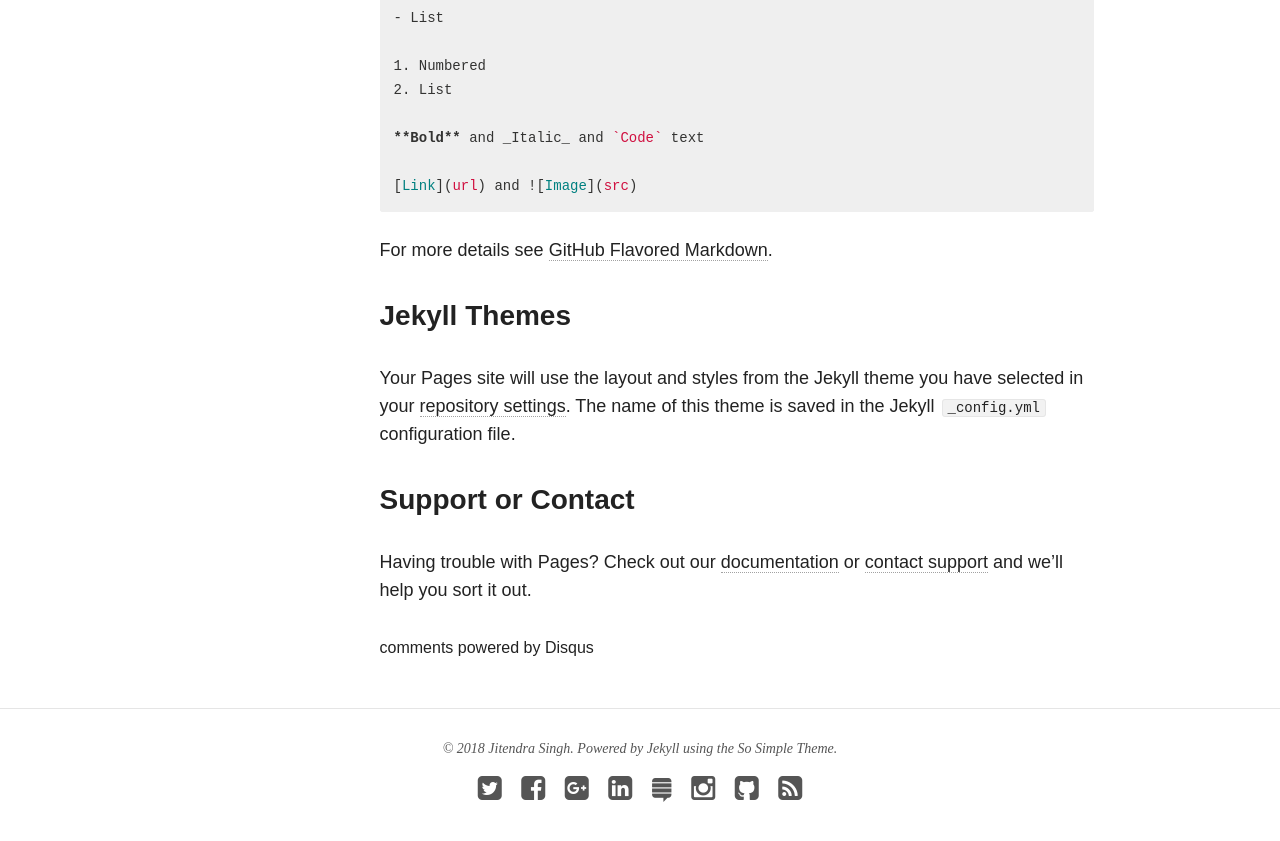
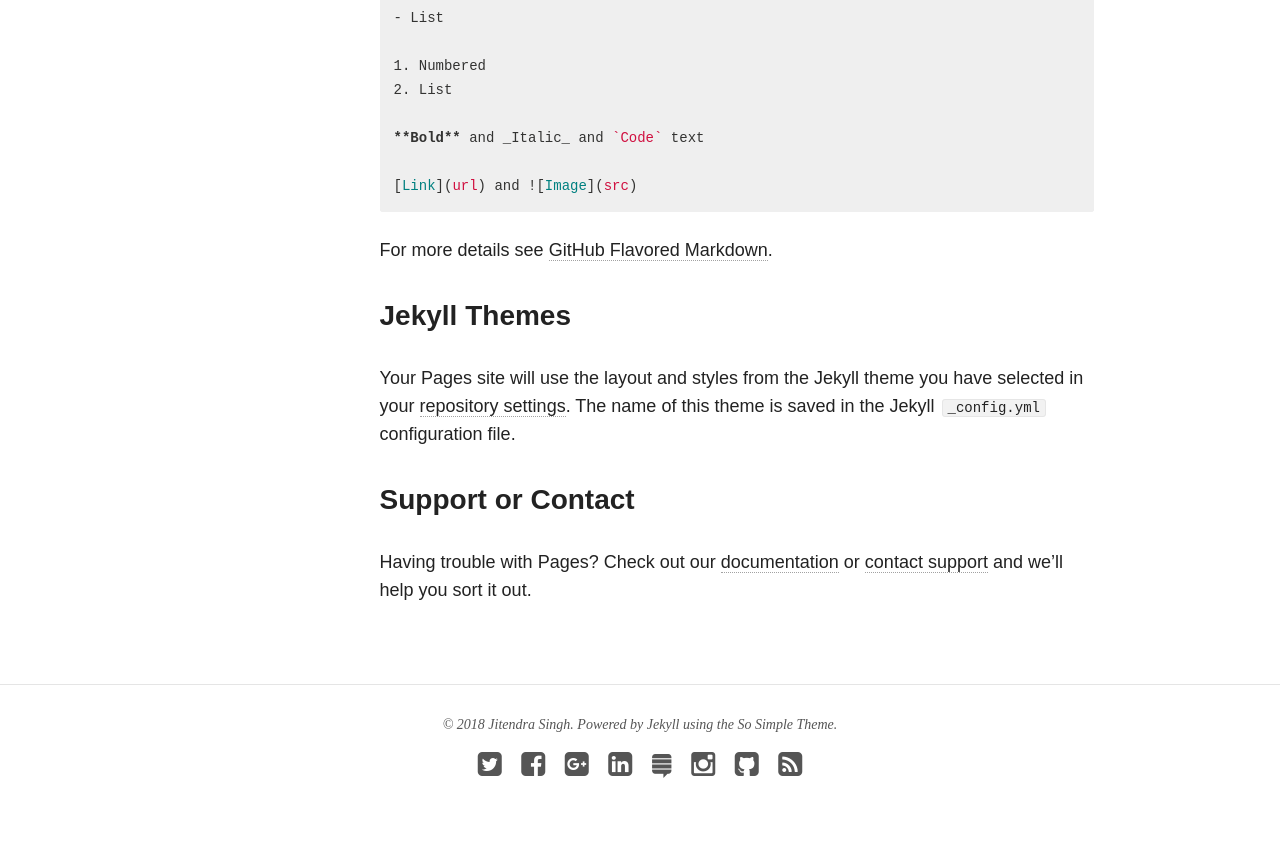
Before and after one commit to jeetmp3/jblog.github.io, a Jekyll site: the page built from home.md, in a window 1280 px wide and 900 px high, scrolled down 876 px. Shown: the top 841 px of the window. Built offline with Jekyll 4.4.1, drawn with Linux system fonts in a browser that asks for light colours; nearby versions of some CDN libraries; comment, search, counter and statistics services are not loaded; some of the changed lines change nothing that is shown.

Commit message:
Disqus plugin updated

```diff
--- a/_includes/disqus-comments.html
+++ b/_includes/disqus-comments.html
@@ -1,23 +1,25 @@
 {% if site.owner.disqus-shortname %}
-<script type="text/javascript">
-    /* * * CONFIGURATION VARIABLES: EDIT BEFORE PASTING INTO YOUR WEBPAGE * * */
-    var disqus_shortname = '{{ site.owner.disqus-shortname }}'; // required: replace example with your forum shortname
+<div id="disqus_thread"></div>
+<script>
+    var disqus_shortname = '{{ site.owner.disqus-shortname }}';
+    /**
+     *  RECOMMENDED CONFIGURATION VARIABLES: EDIT AND UNCOMMENT THE SECTION BELOW TO INSERT DYNAMIC VALUES FROM YOUR PLATFORM OR CMS.
+     *  LEARN WHY DEFINING THESE VARIABLES IS IMPORTANT: https://disqus.com/admin/universalcode/#configuration-variables*/
 
-    /* * * DON'T EDIT BELOW THIS LINE * * */
-    (function() {
-        var dsq = document.createElement('script'); dsq.type = 'text/javascript'; dsq.async = true;
-        dsq.src = 'https://' + disqus_shortname + '.disqus.com/embed.js';
-        (document.getElementsByTagName('head')[0] || document.getElementsByTagName('body')[0]).appendChild(dsq);
+    var disqus_config = function () {
+        console.log("URL: ", window.href.url);
+        console.log("Identifier: ", '{{ page.title | remove: " " | md5 }}');
+        this.page.url = window.href.url;  // Replace PAGE_URL with your page's canonical URL variable
+        this.page.identifier = '{{ page.title | remove: " " | md5 }}'; // Replace PAGE_IDENTIFIER with your page's unique identifier variable
+    };
+
+    (function() { // DON'T EDIT BELOW THIS LINE
+        var d = document, s = d.createElement('script');
+        s.src = 'https://'+ disqus_shortname +'.disqus.com/embed.js';
+        s.setAttribute('data-timestamp', +new Date());
+        (d.head || d.body).appendChild(s);
     })();
-
-    /* * * DON'T EDIT BELOW THIS LINE * * */
-    (function () {
-        var s = document.createElement('script'); s.async = true;
-        s.type = 'text/javascript';
-        s.src = 'https://' + disqus_shortname + '.disqus.com/count.js';
-        (document.getElementsByTagName('HEAD')[0] || document.getElementsByTagName('BODY')[0]).appendChild(s);
-    }());
 </script>
 <noscript>Please enable JavaScript to view the <a href="https://disqus.com/?ref_noscript">comments powered by Disqus.</a></noscript>
-<a href="https://disqus.com" class="dsq-brlink">comments powered by <span class="logo-disqus">Disqus</span></a>
+
 {% endif %}
--- a/_layouts/post.html
+++ b/_layouts/post.html
@@ -44,7 +44,6 @@
       <div class="entry-content">
         {{ content }}
         {% if site.owner.disqus-shortname and page.comments or site.comments %}
-          <div id="disqus_thread"></div><!-- /#disqus_thread -->
           {% include disqus-comments.html %}
         {% endif %}
       </div><!-- /.entry-content -->
@@ -68,5 +67,6 @@
 
 {% include scripts.html %}
 
+<script id="dsq-count-scr" src="//blogs-jbisht-com.disqus.com/count.js" async></script>
 </body>
 </html>
```
